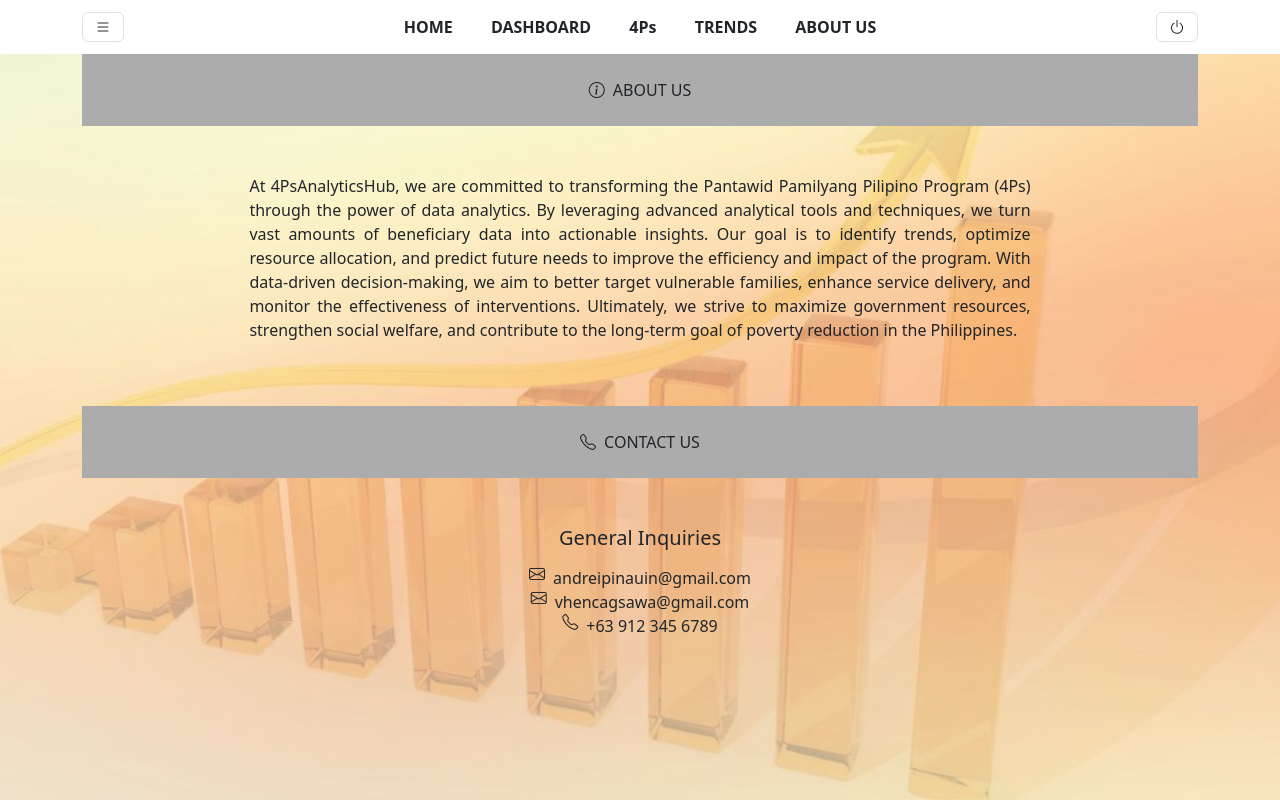
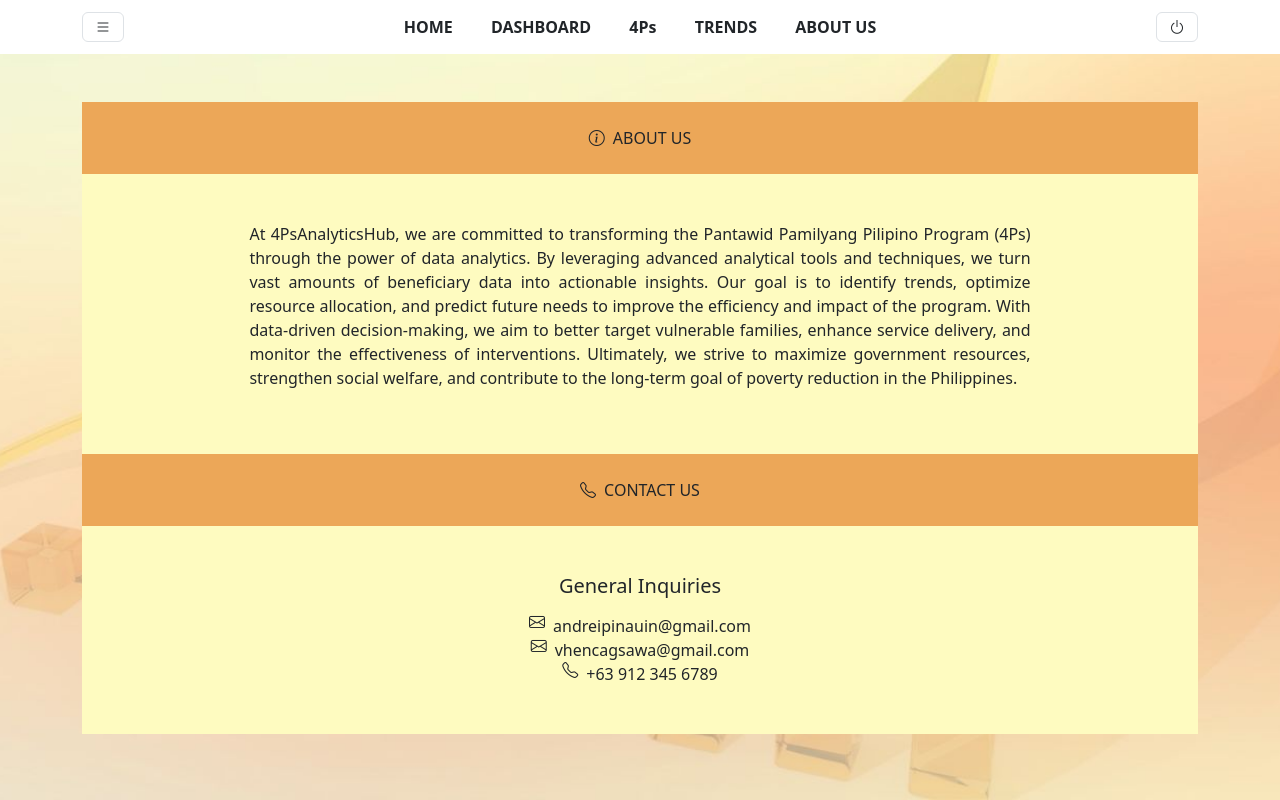
Before and after one commit to f9ki3/4ps_analytics, a Flask app: page /about in a window 1280 px wide. Run offline with Flask 3, Linux system fonts and the light colour scheme; the visitor is signed in with stand-in values (Sample User, id 1); some libraries are stand-ins or nearby versions.

Commit message:
updated revise

```diff
--- a/templates/about.html
+++ b/templates/about.html
@@ -12,26 +12,26 @@
     </div>
     {% include 'nav.html' %}
     <div class="container register" style="display: none;">
-        <div style="background-color: rgb(172, 172, 172);" class="d-flex justify-content-center p-4">
-            <div class="d-flex flex-row align-items-center">
+        <div style="background-color: rgb(236, 167, 88);" class="mt-5 bg-card d-flex justify-content-center p-4">
+            <div class="d-flex flex-row align-items-center ">
                 <i class="bi bi-info-circle"></i>
                 <p class="mb-0 ms-2">ABOUT US</p>
             </div>
         </div>
-        <div class="d-flex justify-content-center pt-5 pb-5">
+        <div class="d-flex justify-content-center pt-5 pb-5 bg-card">
             <p style="width: 70%; text-align: justify;">
                 At 4PsAnalyticsHub, we are committed to transforming the Pantawid Pamilyang Pilipino Program (4Ps) through the power of data analytics. By leveraging advanced analytical tools and techniques, we turn vast amounts of beneficiary data into actionable insights. Our goal is to identify trends, optimize resource allocation, and predict future needs to improve the efficiency and impact of the program. With data-driven decision-making, we aim to better target vulnerable families, enhance service delivery, and monitor the effectiveness of interventions. Ultimately, we strive to maximize government resources, strengthen social welfare, and contribute to the long-term goal of poverty reduction in the Philippines.
             </p>
         </div>
     </div>
     <div class="container register" style="display: none;">
-        <div style="background-color: rgb(172, 172, 172);" class="d-flex justify-content-center p-4">
+        <div style="background-color: rgb(236, 167, 88);" class="d-flex justify-content-center p-4">
             <div class="d-flex flex-row align-items-center">
                 <i class="bi bi-telephone"></i>
                 <p class="mb-0 ms-2">CONTACT US</p>
             </div>
         </div>
-        <div class="d-flex flex-column align-items-center justify-content-center pt-5 pb-5">
+        <div class="d-flex flex-column align-items-center justify-content-center pt-5 pb-5 bg-card">
             <h5 class="mb-3">General Inquiries</h5>
             <div class="d-flex">
                 <i class="bi bi-envelope me-2"></i>
--- a/templates/dashboard.html
+++ b/templates/dashboard.html
@@ -11,7 +11,7 @@
         <img src="../static/img/logo.png" class="m-0 p-0" alt="">
     </div>
     {% include 'nav.html' %}
-    <div class="container register" style="display: none;">
+    <div class="container register mt-5" style="display: none;">
         <div class="row justify-content-center g-3">
             <div class="col-12 col-md-4">
                 <div class="p-4 text-center border bg-card rounded-4">
--- a/templates/register.html
+++ b/templates/register.html
@@ -19,7 +19,7 @@
     <div class="container register" style="display: none;">
         <div class="row">
             <div class="col-12 col-md-6 d-flex flex-column justify-content-center align-items-center">
-                <h1 style="font-size: 10rem;" class="fw-bolder">4ps</h1>
+                <img src="../static/img/logo.png" class="m-0 p-0" alt="">
                 <p class="text-uppercase m-0 p-0" style="letter-spacing: 2px;">Empowering 4Ps Communities</p>
                 <p class="text-uppercase m-0 p-0" style="letter-spacing: 2px;">ThroughData-Driven Precision for a Brighter</p>
                 <p class="text-uppercase m-0 p-0" style="letter-spacing: 2px;">Tomorrow</p>
--- a/templates/trends.html
+++ b/templates/trends.html
@@ -12,7 +12,7 @@
     </div>
     {% include 'nav.html' %}
     <div class="container register mt-2" style="display: none;">
-        <div class="row">
+        <div class="row mt-5">
             <!-- Main Content Section (Left) -->
             <div class="col-12 col-md-8">
                 <div class="row justify-content-center g-3">
```
